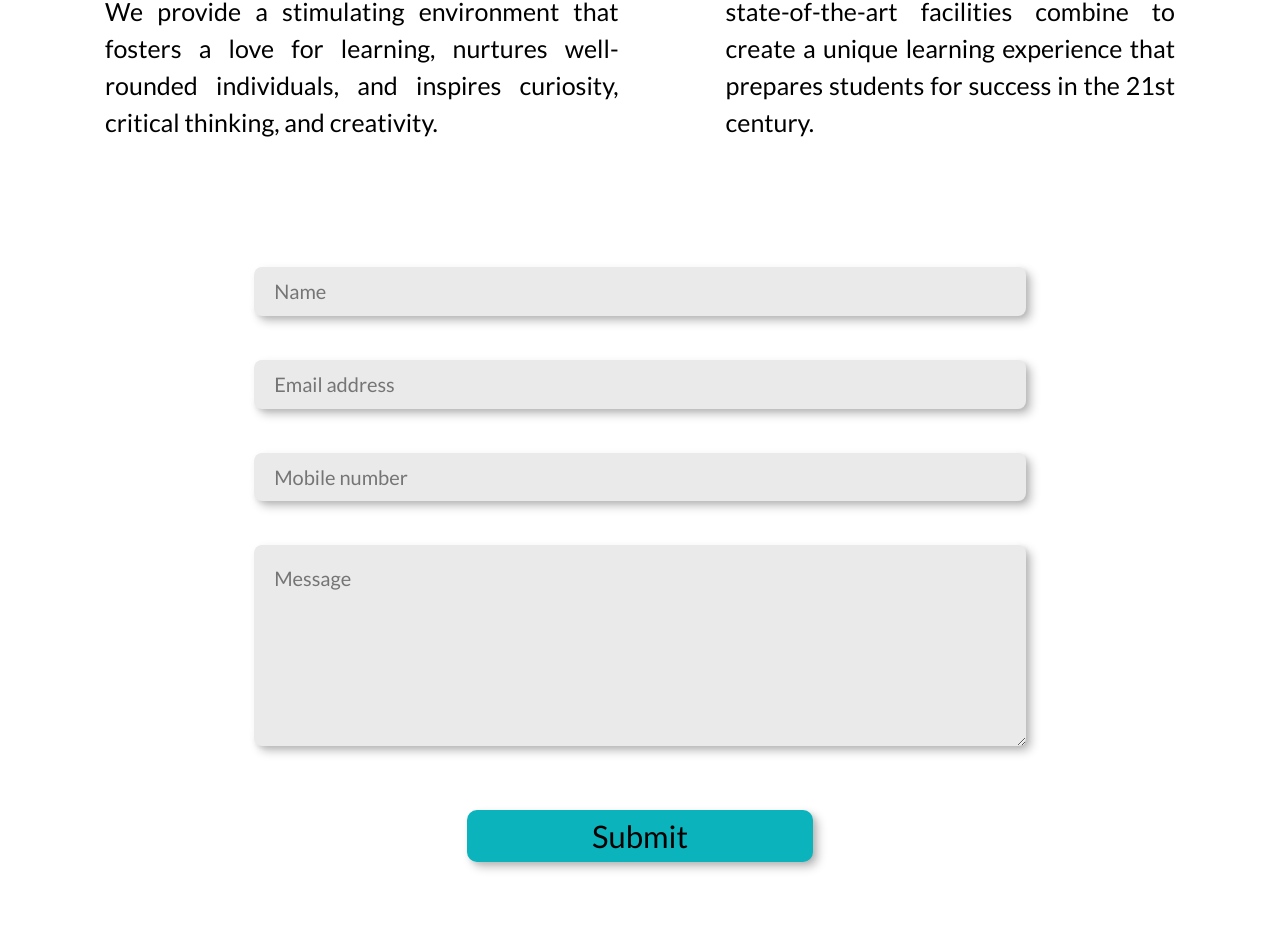
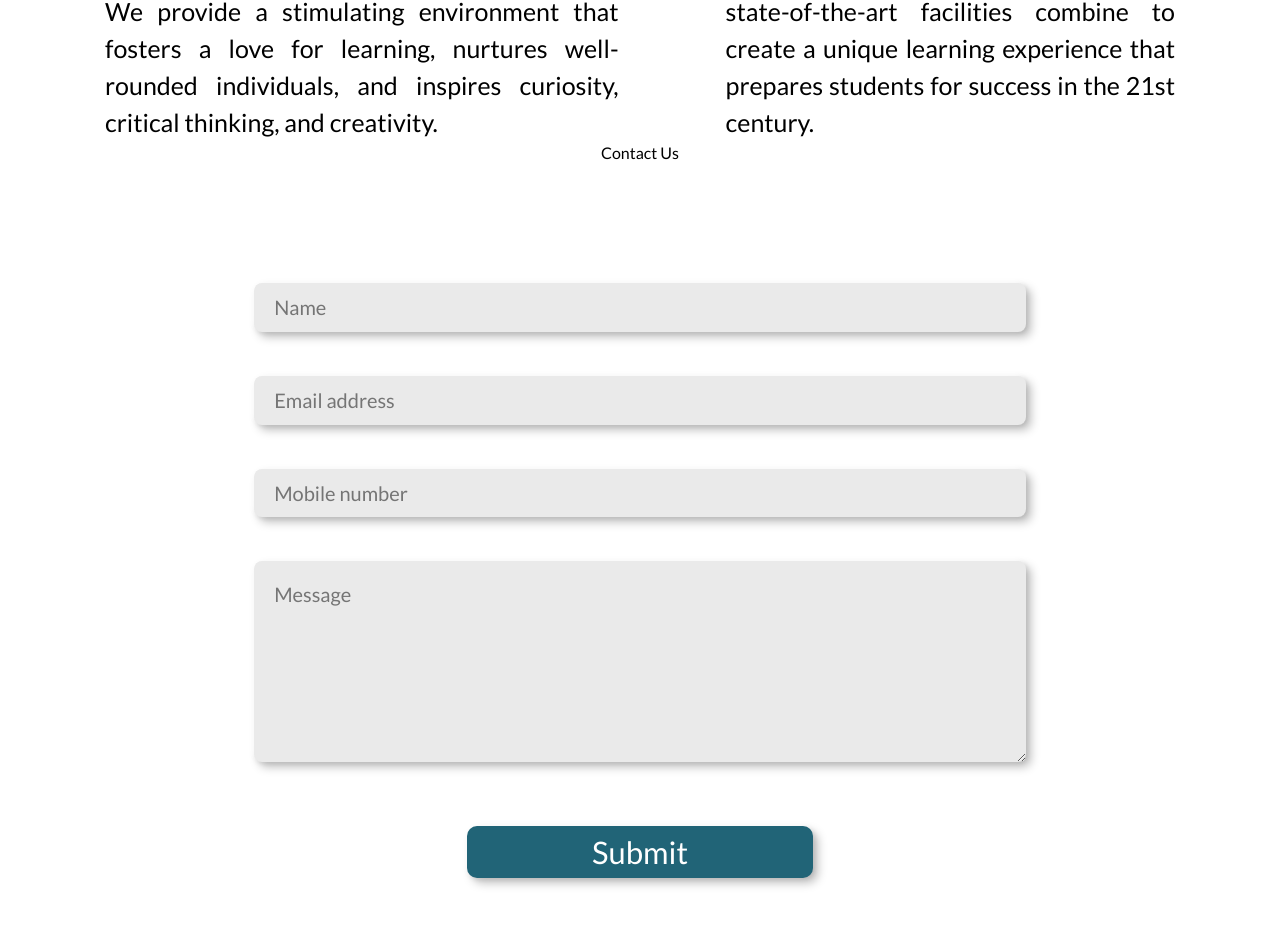
Before and after one commit to Gopi7104/EARK-website, a React (Create React App) app in the folder website/frontend/: page / in a window 1280 px wide. Shown: the part 1450-2402 px from the top of the page. Built offline with nearby package versions, Linux system fonts and the light colour scheme; a web font is replaced by a local one.

Commit message:
color changes

```diff
--- a/website/frontend/src/pages/About/About.css
+++ b/website/frontend/src/pages/About/About.css
@@ -88,7 +88,7 @@
   position: absolute;
   left: -8rem;
   top: 43.8rem;
-  background-color: #0BB3BD;
+  background-color: #216477;
   width: 202px;
   height: 202px;
   border-radius: 50%;
--- a/website/frontend/src/pages/Home/Home.css
+++ b/website/frontend/src/pages/Home/Home.css
@@ -122,7 +122,9 @@
   display: flex;
   justify-content: center;
   align-items: center;
+  flex-direction: column;
 }
+
 
 .home_form{
     font-family: 'Satoshi', sans-serif;
@@ -171,7 +173,8 @@
     height: 52.56px;
     border-radius: 10px;
     border: none;
-    background-color: #0BB3BD;
+    color: #FFFF;
+    background-color: #216477;
     box-shadow: -4px -4px 6px rgba(255, 255, 255, 0.7), 1px 1px 5px rgba(0, 0, 0, 0.1), 5px 5px 10px rgba(0, 0, 0, 0.25);
     font-weight: 500;
     font-size: 31px;
--- a/website/frontend/src/pages/Home/Home.jsx
+++ b/website/frontend/src/pages/Home/Home.jsx
@@ -37,6 +37,9 @@ import './Home.css'
           </div>
         </div>
         <div className='home_form_outer'>
+          <div className='home_form_heading'>
+            Contact Us
+          </div>
         <div className='home_form'>
         <div className='home_form_details home_form_name'>
           <input
```
